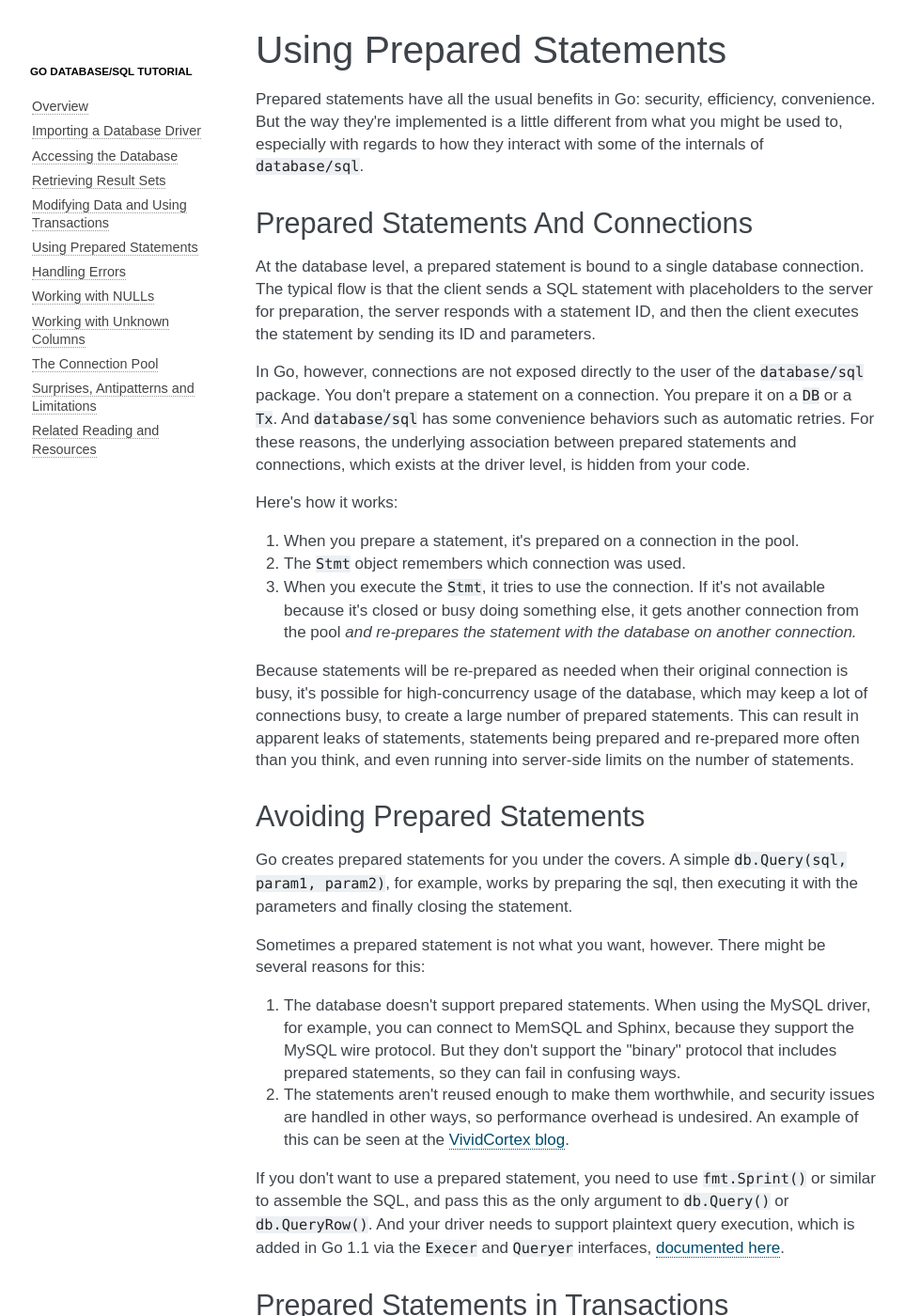
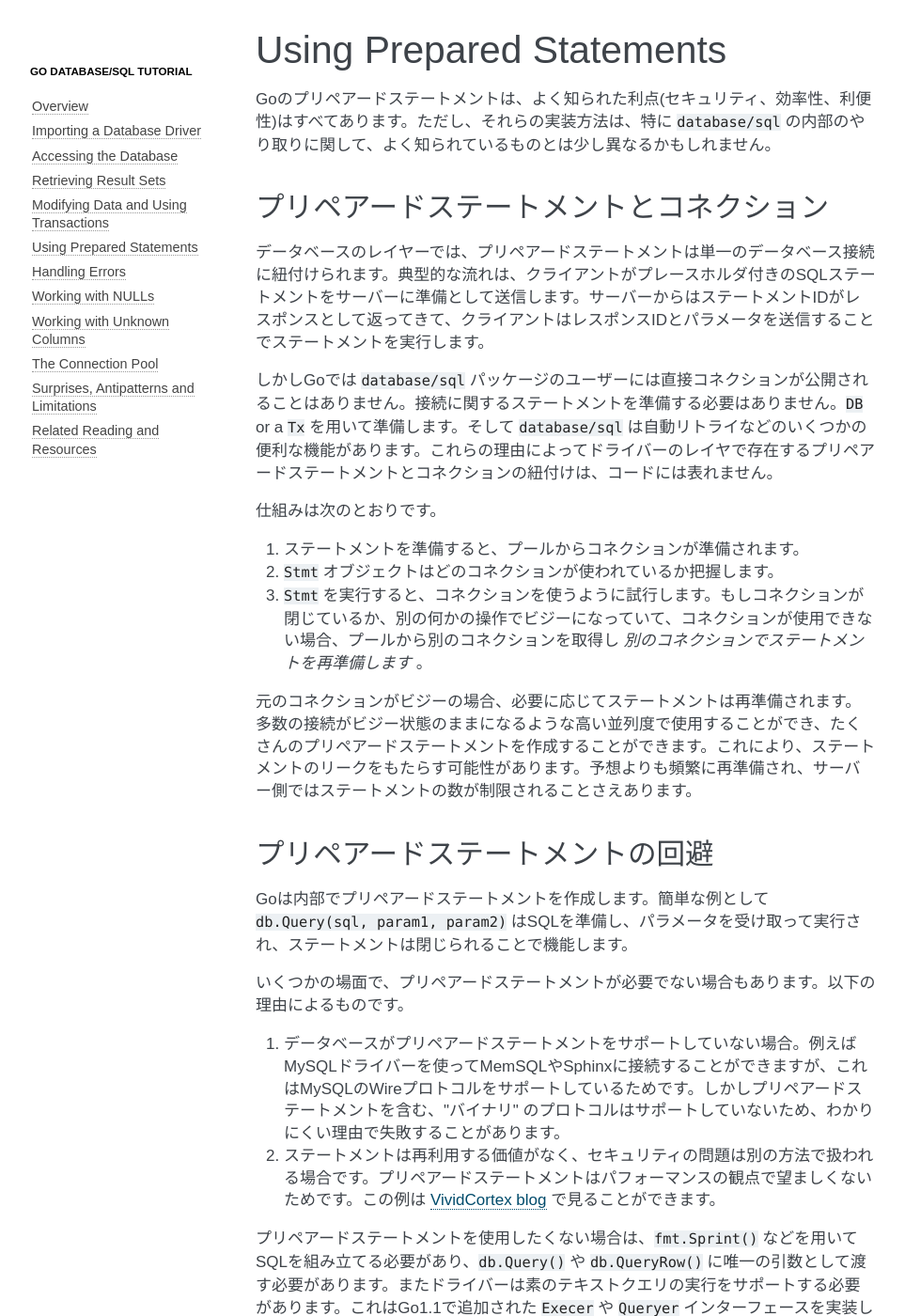
Before and after one commit to d-tsuji/go-database-sql-tutorial-ja, a Sphinx documentation site: the page built from source/prepared.rst, in a window 1280 px wide and 1400 px high. Shown: the whole window at 94% size, without its empty margins (148-1111 px from the left). Built offline with Sphinx 7.4.7, drawn with Linux system fonts in a browser that asks for light colours; some of the changed text lies outside the part shown.

Commit message:
add prepared content

```diff
--- a/source/prepared.rst
+++ b/source/prepared.rst
@@ -2,102 +2,54 @@
 Using Prepared Statements
 ==================================
 
-Prepared statements have all the usual benefits in Go: security,
-efficiency, convenience. But the way they're implemented is a little
-different from what you might be used to, especially with regards to how
-they interact with some of the internals of ``database/sql``.
+Goのプリペアードステートメントは、よく知られた利点(セキュリティ、効率性、利便性)はすべてあります。ただし、それらの実装方法は、特に ``database/sql`` の内部のやり取りに関して、よく知られているものとは少し異なるかもしれません。
 
-Prepared Statements And Connections
+プリペアードステートメントとコネクション
+===========================================
+
+データベースのレイヤーでは、プリペアードステートメントは単一のデータベース接続に紐付けられます。典型的な流れは、クライアントがプレースホルダ付きのSQLステートメントをサーバーに準備として送信します。サーバーからはステートメントIDがレスポンスとして返ってきて、クライアントはレスポンスIDとパラメータを送信することでステートメントを実行します。
+
+しかしGoでは ``database/sql`` パッケージのユーザーには直接コネクションが公開されることはありません。接続に関するステートメントを準備する必要はありません。``DB`` or a ``Tx`` を用いて準備します。そして ``database/sql`` は自動リトライなどのいくつかの便利な機能があります。これらの理由によってドライバーのレイヤで存在するプリペアードステートメントとコネクションの紐付けは、コードには表れません。
+
+仕組みは次のとおりです。
+
+#. ステートメントを準備すると、プールからコネクションが準備されます。
+#. ``Stmt`` オブジェクトはどのコネクションが使われているか把握します。
+#. ``Stmt`` を実行すると、コネクションを使うように試行します。もしコネクションが閉じているか、別の何かの操作でビジーになっていて、コネクションが使用できない場合、プールから別のコネクションを取得し *別のコネクションでステートメントを再準備します* 。
+
+元のコネクションがビジーの場合、必要に応じてステートメントは再準備されます。多数の接続がビジー状態のままになるような高い並列度で使用することができ、たくさんのプリペアードステートメントを作成することができます。これにより、ステートメントのリークをもたらす可能性があります。予想よりも頻繁に再準備され、サーバー側ではステートメントの数が制限されることさえあります。
+
+プリペアードステートメントの回避
 ===================================
 
-At the database level, a prepared statement is bound to a single
-database connection. The typical flow is that the client sends a SQL
-statement with placeholders to the server for preparation, the server
-responds with a statement ID, and then the client executes the statement
-by sending its ID and parameters.
+Goは内部でプリペアードステートメントを作成します。簡単な例として ``db.Query(sql, param1, param2)`` はSQLを準備し、パラメータを受け取って実行され、ステートメントは閉じられることで機能します。
 
-In Go, however, connections are not exposed directly to the user of the
-``database/sql`` package. You don't prepare a statement on a connection.
-You prepare it on a ``DB`` or a ``Tx``. And ``database/sql`` has some
-convenience behaviors such as automatic retries. For these reasons, the
-underlying association between prepared statements and connections,
-which exists at the driver level, is hidden from your code.
+いくつかの場面で、プリペアードステートメントが必要でない場合もあります。以下の理由によるものです。
 
-Here's how it works:
+#. データベースがプリペアードステートメントをサポートしていない場合。例えばMySQLドライバーを使ってMemSQLやSphinxに接続することができますが、これはMySQLのWireプロトコルをサポートしているためです。しかしプリペアードステートメントを含む、"バイナリ" のプロトコルはサポートしていないため、わかりにくい理由で失敗することがあります。
+#. ステートメントは再利用する価値がなく、セキュリティの問題は別の方法で扱われる場合です。プリペアードステートメントはパフォーマンスの観点で望ましくないためです。この例は `VividCortex blog <https://vividcortex.com/blog/2014/11/19/analyzing-prepared-statement-performance-with-vividcortex/>`_ で見ることができます。
 
-1. When you prepare a statement, it's prepared on a connection in the
-   pool.
-2. The ``Stmt`` object remembers which connection was used.
-3. When you execute the ``Stmt``, it tries to use the connection. If
-   it's not available because it's closed or busy doing something else,
-   it gets another connection from the pool *and re-prepares the
-   statement with the database on another connection.*
+プリペアードステートメントを使用したくない場合は、``fmt.Sprint()`` などを用いてSQLを組み立てる必要があり、``db.Query()`` や ``db.QueryRow()`` に唯一の引数として渡す必要があります。またドライバーは素のテキストクエリの実行をサポートする必要があります。これはGo1.1で追加された ``Execer`` や ``Queryer`` インターフェースを実装します。詳細は `documented here <http://golang.org/pkg/database/sql/driver/#Execer>`_ を参照ください。
 
-Because statements will be re-prepared as needed when their original
-connection is busy, it's possible for high-concurrency usage of the
-database, which may keep a lot of connections busy, to create a large
-number of prepared statements. This can result in apparent leaks of
-statements, statements being prepared and re-prepared more often than
-you think, and even running into server-side limits on the number of
-statements.
+トランザクション内でのプリペアードステートメント
+============================================================
 
-Avoiding Prepared Statements
-============================
+``Tx`` 内で作成されたプリペアードステートメントは ``Tx`` のみに紐付いているため、再準備に関する以前の注意事項は適用されません。``Tx`` オブジェクトを操作する場合、その操作はバックグラウンドの唯一のコネクションにのみ直接マッピングされます。
 
-Go creates prepared statements for you under the covers. A simple
-``db.Query(sql, param1, param2)``, for example, works by preparing the
-sql, then executing it with the parameters and finally closing the
-statement.
+.. note::
 
-Sometimes a prepared statement is not what you want, however. There
-might be several reasons for this:
+    訳を改善する。
+    ``Tx`` 内で作成されたプリペアードステートメントは ``Tx`` のみに紐付いているため、再準備に関する以前の注意事項は適用されません。
+    Prepared statements that are created in a ``Tx`` are bound exclusively to it, so the earlier cautions about repreparing do not apply.
 
-1. The database doesn't support prepared statements. When using the
-   MySQL driver, for example, you can connect to MemSQL and Sphinx,
-   because they support the MySQL wire protocol. But they don't support
-   the "binary" protocol that includes prepared statements, so they can
-   fail in confusing ways.
-2. The statements aren't reused enough to make them worthwhile, and
-   security issues are handled in other ways, so performance overhead is
-   undesired. An example of this can be seen at the `VividCortex
-   blog <https://vividcortex.com/blog/2014/11/19/analyzing-prepared-statement-performance-with-vividcortex/>`__.
+これは ``Tx`` の中で作成されたプリペアードステートメントはそのトランザクションと分離して用いることができない、ということを意味します。同様に、``DB`` で作成されたプリペアードステートメントはトランザクション内で使うことができません。``Tx`` と ``DB`` はことなるコネクションに紐付いているためです。
 
-If you don't want to use a prepared statement, you need to use
-``fmt.Sprint()`` or similar to assemble the SQL, and pass this as the
-only argument to ``db.Query()`` or ``db.QueryRow()``. And your driver
-needs to support plaintext query execution, which is added in Go 1.1 via
-the ``Execer`` and ``Queryer`` interfaces, `documented
-here <http://golang.org/pkg/database/sql/driver/#Execer>`__.
+``Tx`` でトランザクション外で準備されたプリペアードステートメントを使う場合、``Tx.Stmt()`` を使うことができます。これによりトランザクション外で準備されたステートメントからトランザクション固有のステートメントが作成されます。これは既存のプリペアードステートメントを取得し、トランザクションのコネクションに設定し、実行されるたびにすべてのステートメントを再準備します。この動作と実装は望ましくなく、 ``database/sql`` のソースコードにも TODO があります。これを使用しないことを推奨します。
 
-Prepared Statements in Transactions
-===================================
-
-Prepared statements that are created in a ``Tx`` are bound exclusively
-to it, so the earlier cautions about repreparing do not apply. When you
-operate on a ``Tx`` object, your actions map directly to the one and
-only one connection underlying it.
-
-This also means that prepared statements created inside a ``Tx`` can't
-be used separately from it. Likewise, prepared statements created on a
-``DB`` can't be used within a transaction, because they will be bound to
-a different connection.
-
-To use a prepared statement prepared outside the transaction in a
-``Tx``, you can use ``Tx.Stmt()``, which will create a new
-transaction-specific statement from the one prepared outside the
-transaction. It does this by taking an existing prepared statement,
-setting the connection to that of the transaction and repreparing all
-statements every time they are executed. This behavior and its
-implementation are undesirable and there's even a TODO in the
-``database/sql`` source code to improve it; we advise against using
-this.
-
-Caution must be exercised when working with prepared statements in
-transactions. Consider the following example:
+トランザクションでプリペアードステートメントを使う場合は注意が必要です。以下の例について考えてみましょう。
 
 .. code-block:: go
 
-   <pre class="prettyprint lang-go">
    tx, err := db.Begin()
    if err != nil {
        log.Fatal(err)
@@ -119,23 +71,13 @@ transactions. Consider the following example:
        log.Fatal(err)
    }
    // stmt.Close() runs here!
-   </pre>
 
-Before Go 1.4 closing a ``*sql.Tx`` released the connection associated
-with it back into the pool, but the deferred call to Close on the
-prepared statement was executed **after** that has happened, which could
-lead to concurrent access to the underlying connection, rendering the
-connection state inconsistent. If you use Go 1.4 or older, you should
-make sure the statement is always closed before the transaction is
-committed or rolled back. `This
-issue <https://github.com/golang/go/issues/4459>`__ was fixed in Go 1.4
-by `CR 131650043 <https://codereview.appspot.com/131650043>`__.
+Go1.4以前は ``sql.Tx`` をCloseするとそれに紐付いているコネクションを開放し、プールに戻します。しかしプリペアードステートメントでCloseを遅延呼び出しすることは、トランザクションが発生した **後** に実行されました。これはコネクションへの同時アクセスにつながり、接続状態に一貫性がありません。Go1.4以前のバージョンを使用する場合、トランザクションがコミットやロールバックされる前に、ステートメントが閉じられていることを確認する必要がありました。 `この問題 <https://github.com/golang/go/issues/4459>`_ はGo1.4の `CR 131650043 <https://codereview.appspot.com/131650043>`_ で修正されました。
 
-Parameter Placeholder Syntax
+プレースホルダの構文
 ============================
 
-The syntax for placeholder parameters in prepared statements is
-database-specific. For example, comparing MySQL, PostgreSQL, and Oracle:
+プリペアードステートメントで使われるパラメータのプレースホルダの構文はデータベース固有のものです。例としてMySQLとPostgreSQLとOracleを比較しています。
 
 ::
 
@@ -144,5 +86,5 @@ database-specific. For example, comparing MySQL, PostgreSQL, and Oracle:
     WHERE col = ?       WHERE col = $1        WHERE col = :col
     VALUES(?, ?, ?)     VALUES($1, $2, $3)    VALUES(:val1, :val2, :val3)
 
-**Previous: `Modifying Data and Using Transactions <modifying.html>`__**
-**Next: `Handling Errors <errors.html>`__**
+| 前に戻る: `Modifying Data and Using Transactions <modifying.html>`_
+| 次に進む: `Handling Errors <errors.html>`_
```
